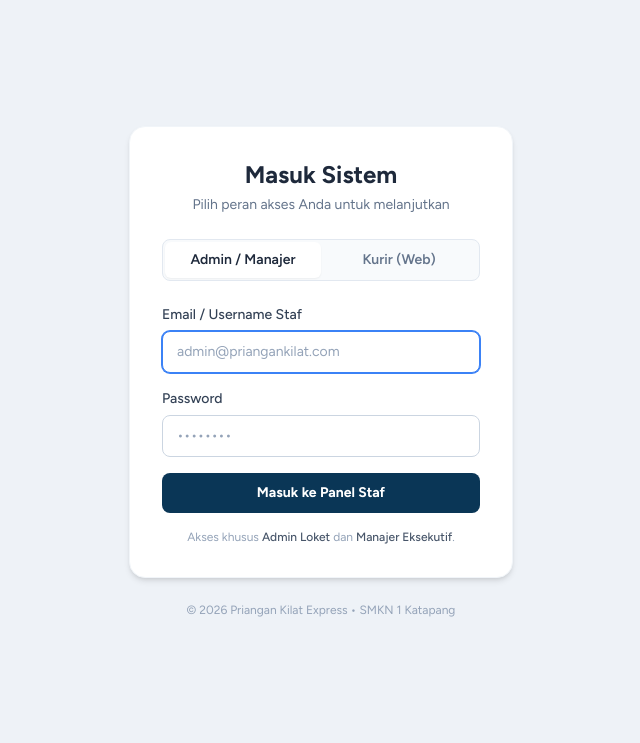
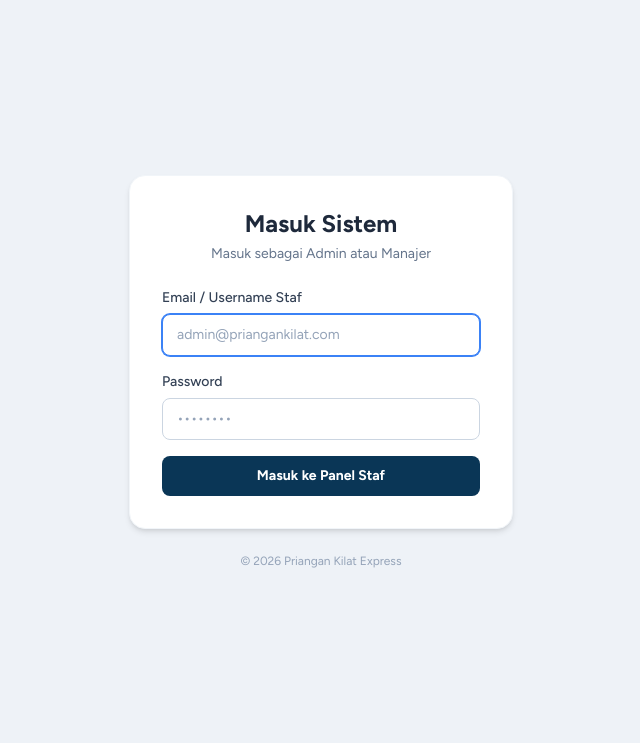
Before and after one commit to b1wwwwww/project-ekspedisi, a Laravel app: page /login in a window 1280 px wide. Shown: the part 61-804 px from the top of the page, without its empty margins (319-959 px from the left). Run offline with Laravel 12, Linux system fonts and the light colour scheme; style sheets or scripts are compiled from the project's sources.

Commit message:
feat: simplify web login to staff roles

```diff
--- a/resources/views/auth/login.blade.php
+++ b/resources/views/auth/login.blade.php
@@ -40,28 +40,8 @@
                 <div class="mb-6 text-center">
                     <h1 class="text-2xl font-bold text-slate-800">Masuk Sistem</h1>
                     <p class="mt-1 text-sm text-slate-500">
-                        Pilih peran akses Anda untuk melanjutkan
+                        Masuk sebagai Admin atau Manajer
                     </p>
-                </div>
-
-                {{-- Tab Selector --}}
-                <div class="mb-6 flex rounded-lg border border-slate-200 p-0.5 bg-slate-50">
-                    <button
-                        id="tab-admin"
-                        type="button"
-                        onclick="switchTab('admin')"
-                        class="flex-1 rounded-md py-2 text-sm font-semibold transition-all duration-200"
-                    >
-                        Admin / Manajer
-                    </button>
-                    <button
-                        id="tab-kurir"
-                        type="button"
-                        onclick="switchTab('kurir')"
-                        class="flex-1 rounded-md py-2 text-sm font-semibold transition-all duration-200"
-                    >
-                        Kurir (Web)
-                    </button>
                 </div>
 
                 {{-- Alert error --}}
@@ -124,101 +104,17 @@
 
                     </form>
 
-                    <p class="mt-4 text-center text-xs text-slate-400">
-                        Akses khusus <span class="text-slate-600 font-medium">Admin Loket</span> dan
-                        <span class="text-slate-600 font-medium">Manajer Eksekutif</span>.
-                    </p>
-                </div>
-
-                {{-- ===== Form Kurir ===== --}}
-                <div id="panel-kurir" class="hidden">
-                    <form method="POST" action="{{ route('kurir.login.store') }}" class="space-y-4">
-                        @csrf
-
-                        <div>
-                            <label for="kode_kurir" class="block text-sm font-medium text-slate-700 mb-1.5">
-                                Kode Kurir
-                            </label>
-                            <input
-                                id="kode_kurir"
-                                type="text"
-                                name="kode_kurir"
-                                value="{{ old('kode_kurir') }}"
-                                required
-                                autocomplete="username"
-                                placeholder="KUR-01"
-                                class="w-full rounded-lg border border-slate-300 px-3.5 py-2.5 text-sm text-slate-800 placeholder-slate-400 transition focus:border-blue-500 focus:outline-none focus:ring-1 focus:ring-blue-500"
-                            >
-                        </div>
-
-                        <div>
-                            <label for="password-kurir" class="block text-sm font-medium text-slate-700 mb-1.5">
-                                Password <span class="text-slate-400 font-normal">(Min. 8 Karakter)</span>
-                            </label>
-                            <input
-                                id="password-kurir"
-                                type="password"
-                                name="password"
-                                required
-                                autocomplete="current-password"
-                                placeholder="••••••••"
-                                class="w-full rounded-lg border border-slate-300 px-3.5 py-2.5 text-sm text-slate-800 placeholder-slate-400 transition focus:border-blue-500 focus:outline-none focus:ring-1 focus:ring-blue-500"
-                            >
-                        </div>
-
-                        <button
-                            type="submit"
-                            class="mt-1 w-full rounded-lg py-2.5 text-sm font-bold text-white transition hover:opacity-90 active:scale-[0.98]"
-                            style="background: #1D70A2;"
-                        >
-                            Masuk ke Web Kurir
-                        </button>
-
-                    </form>
-
-                    <p class="mt-4 text-center text-xs text-slate-400 leading-relaxed">
-                        Kurir wajib mengganti password pada login pertama atau
-                        setelah di-reset Admin.
-                    </p>
                 </div>
 
             </div>
 
             {{-- Footer --}}
             <p class="mt-6 text-center text-xs text-slate-400">
-                &copy; {{ date('Y') }} Priangan Kilat Express &bull; SMKN 1 Katapang
+                &copy; {{ date('Y') }} Priangan Kilat Express
             </p>
 
         </div>
     </div>
 
-    <script>
-        // Tentukan tab aktif awal (dari error session jika ada)
-        const hasKurirErrors = {{ $errors->has('kode_kurir') ? 'true' : 'false' }};
-        const initialTab = hasKurirErrors
-            ? 'kurir'
-            : ('{{ session("login_tab", "admin") }}' === 'kurir' ? 'kurir' : 'admin');
-
-        function switchTab(tab) {
-            const tabAdmin   = document.getElementById('tab-admin');
-            const tabKurir   = document.getElementById('tab-kurir');
-            const panelAdmin = document.getElementById('panel-admin');
-            const panelKurir = document.getElementById('panel-kurir');
-
-            // Reset semua tab
-            const inactiveStyle = 'text-slate-500 hover:text-slate-700';
-            const activeStyle   = 'bg-white text-slate-800 shadow-sm';
-
-            tabAdmin.className = `flex-1 rounded-md py-2 text-sm font-semibold transition-all duration-200 ${tab === 'admin' ? activeStyle : inactiveStyle}`;
-            tabKurir.className = `flex-1 rounded-md py-2 text-sm font-semibold transition-all duration-200 ${tab === 'kurir' ? activeStyle : inactiveStyle}`;
-
-            panelAdmin.classList.toggle('hidden', tab !== 'admin');
-            panelKurir.classList.toggle('hidden', tab !== 'kurir');
-        }
-
-        // Set tab awal
-        switchTab(initialTab);
-    </script>
-
 </body>
 </html>
```
